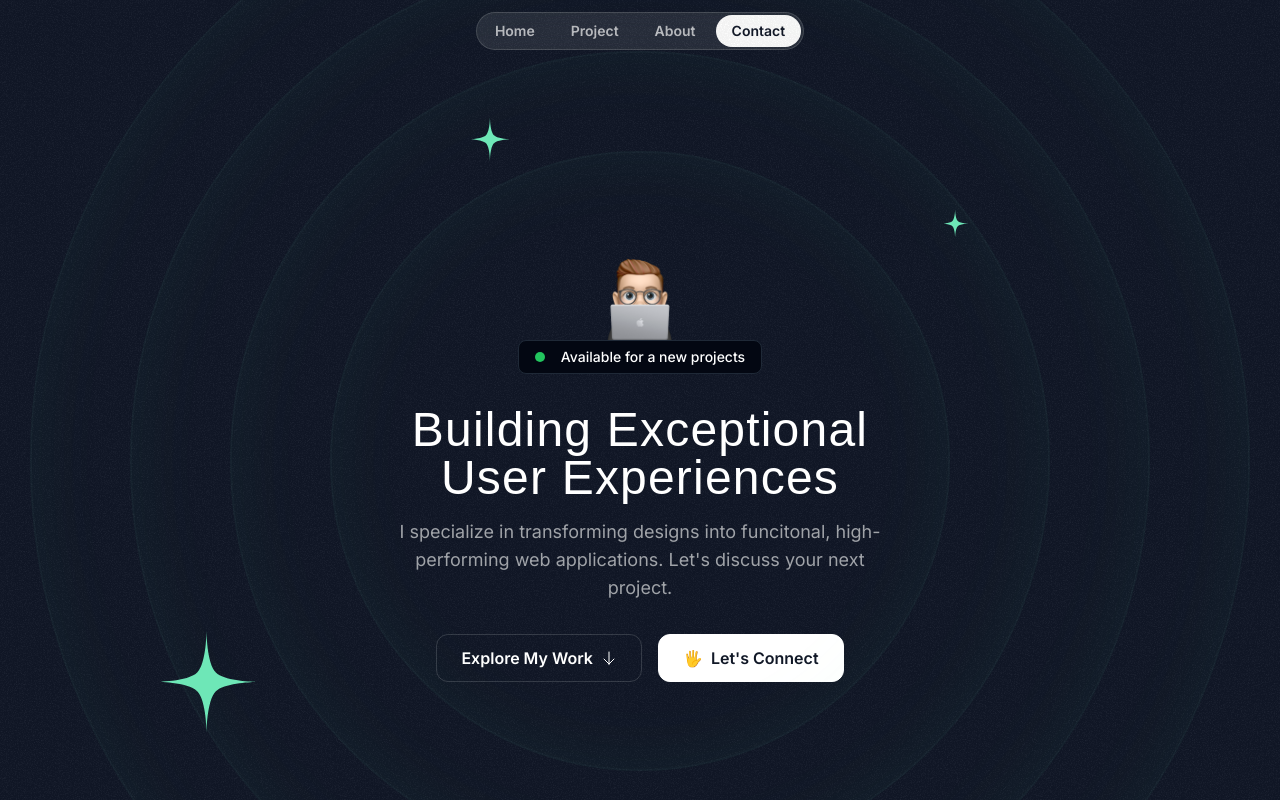
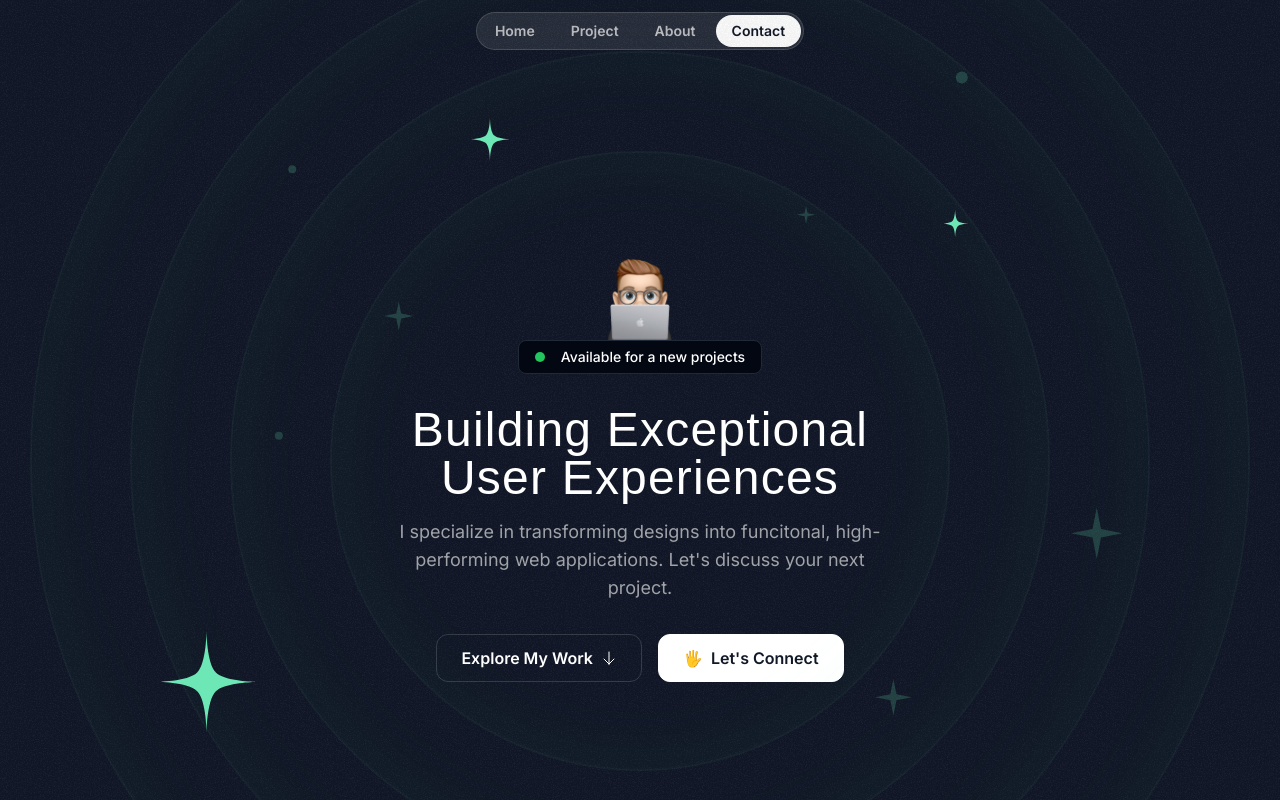
Before and after one commit to Jisap/Next14-portfolio-2, a Next.js app: page / in a window 1280 px wide. Shown: the top 800 px of the page. Built offline with nearby package versions, Linux system fonts and the light colour scheme; a web font is replaced by a local one.

Commit message:
heroSection

```diff
--- a/src/components/HeroOrbit.tsx
+++ b/src/components/HeroOrbit.tsx
@@ -8,7 +8,7 @@ export const HeroOrbit = ({ children, size, rotation }: PropsWithChildren<{ size
   return (
     <div className='absolute left-1/2 top-1/2 -translate-x-1/2 -translate-y-1/2 '>
       <div
-        className=''
+        className='flex items-start justify-start'
         style={{
           transform: `rotate(${rotation}deg)`, // Lo que este dentro rota alrededor de su centro
           height: `${size}px`,
--- a/src/sections/Hero.tsx
+++ b/src/sections/Hero.tsx
@@ -4,6 +4,7 @@ import ArrowDown from '@/assets/icons/arrow-down.svg'
 import grainImage from '@/assets/images/grain.jpg'
 import { HeroOrbit } from '@/components/HeroOrbit';
 import StarIcon from '@/assets/icons/star.svg'
+import SparkleIcon from '@/assets/icons/sparkle.svg'
 
 
 export const HeroSection = () => {
@@ -30,6 +31,29 @@ export const HeroSection = () => {
       </HeroOrbit>
       <HeroOrbit size={590} rotation={98}>
         <StarIcon className="size-8 text-emerald-300" />
+      </HeroOrbit>
+
+      <HeroOrbit size={430} rotation={-14}>
+        <SparkleIcon className="size-8 text-emerald-300/20" />
+      </HeroOrbit>
+      <HeroOrbit size={440} rotation={79}>
+        <SparkleIcon className="size-5 text-emerald-300/20" />
+      </HeroOrbit>
+      <HeroOrbit size={530} rotation={178}>
+        <SparkleIcon className="size-10 text-emerald-300/20" />
+      </HeroOrbit>
+      <HeroOrbit size={710} rotation={144}>
+        <SparkleIcon className="size-14 text-emerald-300/20" />
+      </HeroOrbit>
+
+      <HeroOrbit size={720} rotation={85}>
+        <div className="size-3 rounded-full bg-emerald-300/20" />
+      </HeroOrbit>
+      <HeroOrbit size={520} rotation={-41}>
+        <div className="size-2 rounded-full bg-emerald-300/20" />
+      </HeroOrbit>
+      <HeroOrbit size={650} rotation={-5}>
+        <div className="size-2 rounded-full bg-emerald-300/20" />
       </HeroOrbit>
 
 
```
